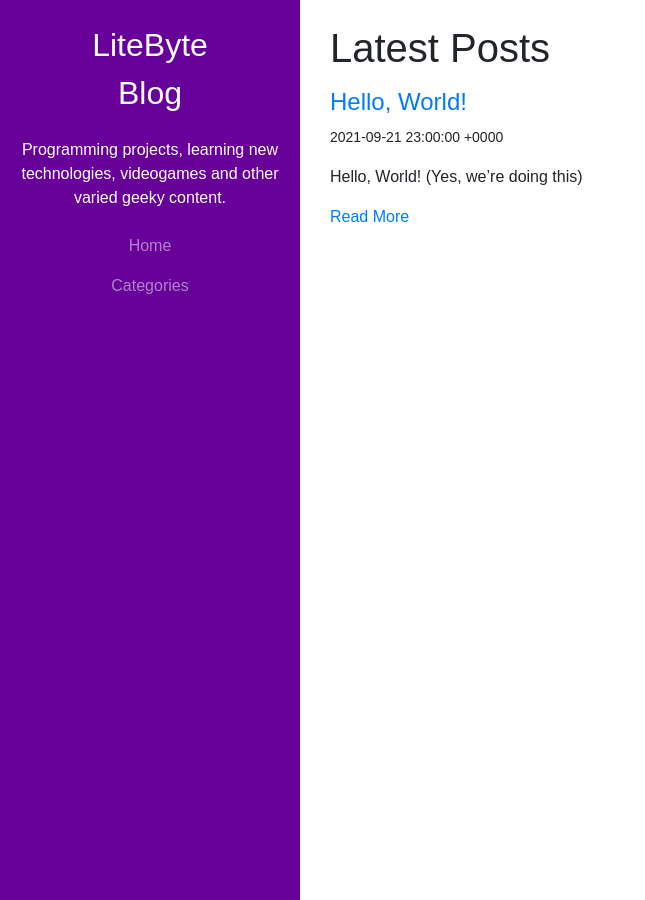
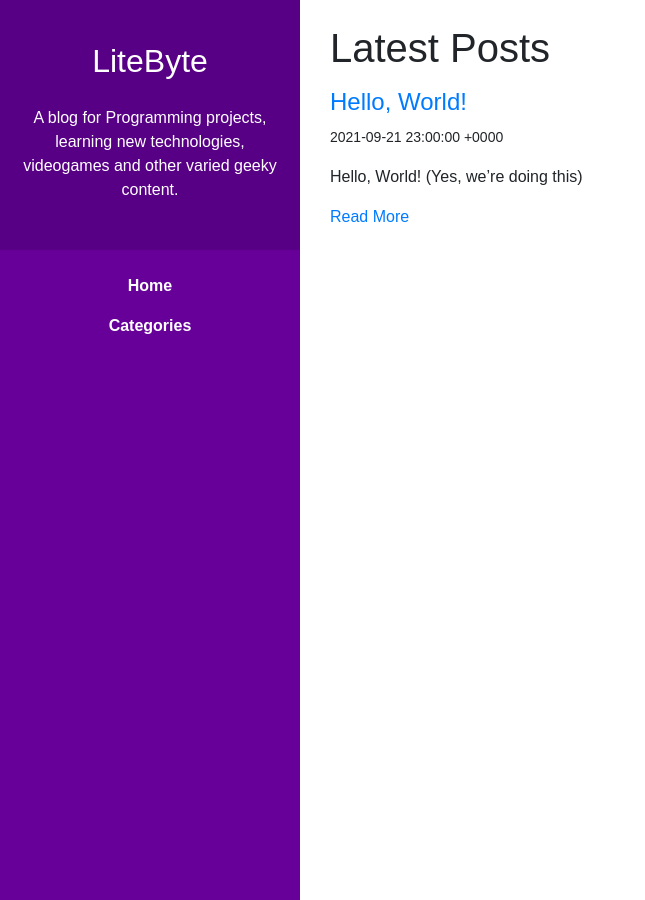
Before and after one commit to tombloor/litebyte-jekyll, a Jekyll site: the page built from index.html, in a window 1280 px wide. Shown: the whole page, without its empty margins (0-645 px from the left). Built offline with Jekyll 4.4.1, drawn with Linux system fonts in a browser that asks for light colours; nearby versions of some CDN libraries; library files that are not in the unit come from our copies.

Commit message:
cleaned up the nav

```diff
--- a/_config.yml
+++ b/_config.yml
@@ -1,14 +1,14 @@
 title: LiteByte
 email: contact@litebyte.xyz
 description: >- # this means to ignore newlines until "baseurl:"
-  Programming projects, learning new technologies, videogames and other varied
+  A blog for Programming projects, learning new technologies, videogames and other varied
   geeky content.
 baseurl: "" # the subpath of your site, e.g. /blog
 url: "https://litebyte.xyz" # the base hostname & protocol for your site, e.g. http://example.com
 linkedin_username: tom-bloor
 github_username:  tombloor
 
-permalink: /blog/:categories/:title/
+permalink: :categories/:slug/
 
 # Build settings
 # theme: minima
--- a/_layouts/blog.html
+++ b/_layouts/blog.html
@@ -22,11 +22,12 @@ layout: default
 <div id='wrapper'>
     <nav id='side-nav' class='d-none d-md-block navbar-dark'>
         <div id='side-nav-content'>
-            <a class="navbar-brand" href="{% link index.html %}">
-                {{ site.title }}</br>
-                Blog
-            </a>
-            <p class=navbar-description>{{ site.description }}</p>
+            <div id='side-nav-header'>
+                <a class="navbar-brand" href="{% link index.html %}">
+                    {{ site.title }}
+                </a>
+                <p class=navbar-description>{{ site.description }}</p>
+            </div>
             <ul class='navbar-nav flex-fill'>
                 {% for item in site.navigation %}
                     <li class='nav-item {% if page.url == item.href %}active{% endif %}'>
--- a/_sass/nav.scss
+++ b/_sass/nav.scss
@@ -42,10 +42,23 @@ $nav-color: white;
     position: fixed;
     height: 100vh;
     width: $sidebar-width;
+}
+
+#side-nav-header {
+    padding: 2rem 1rem;
+    background-color: darken($nav-background, 4);
+}
+
+#side-nav-content .navbar-nav {
     padding: 1rem;
 }
 
 #side-nav .nav-item {
     text-align: center;
 }
+
+#side-nav .nav-item a {
+    color: white;
+    font-weight: bold;
+}
 /* #endregion */
```
Also changed, not shown: _navigation/categories.md (+1 -1 lines), _navigation/home.md (+1 -1 lines).
